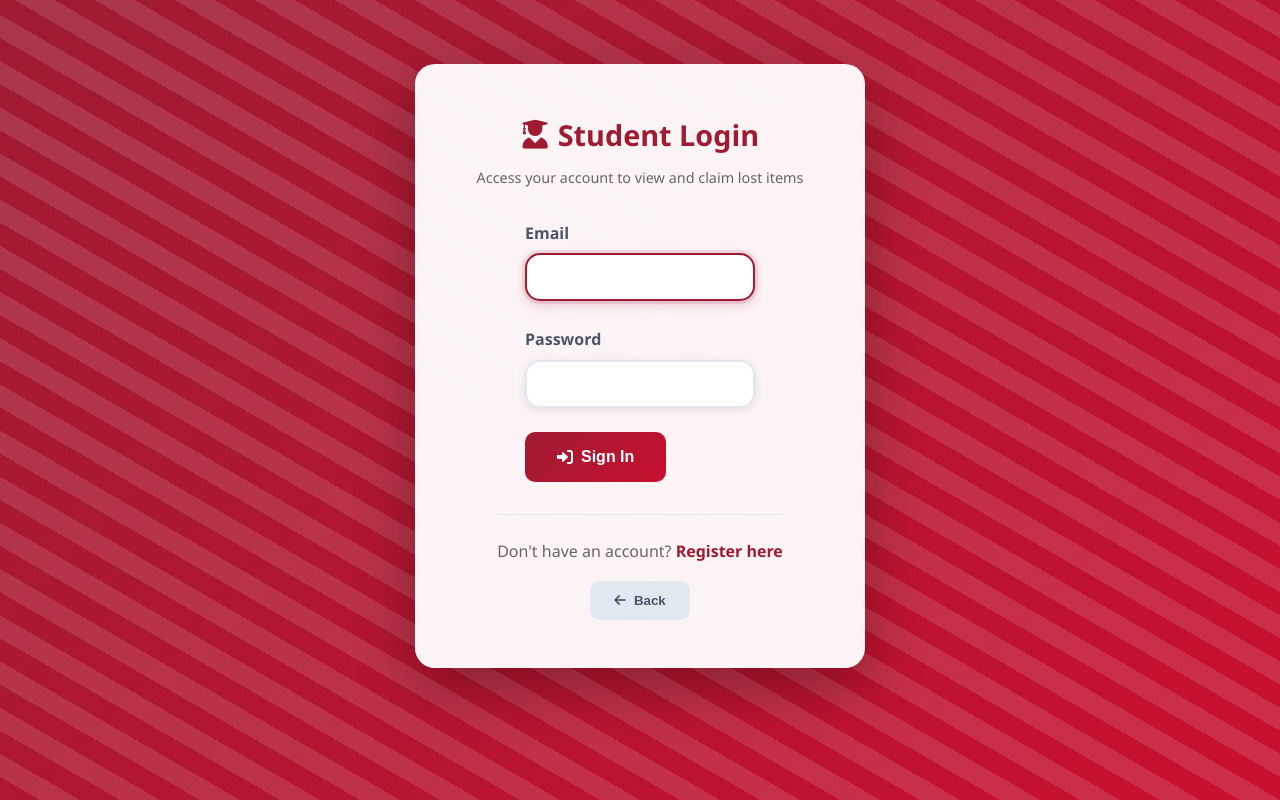
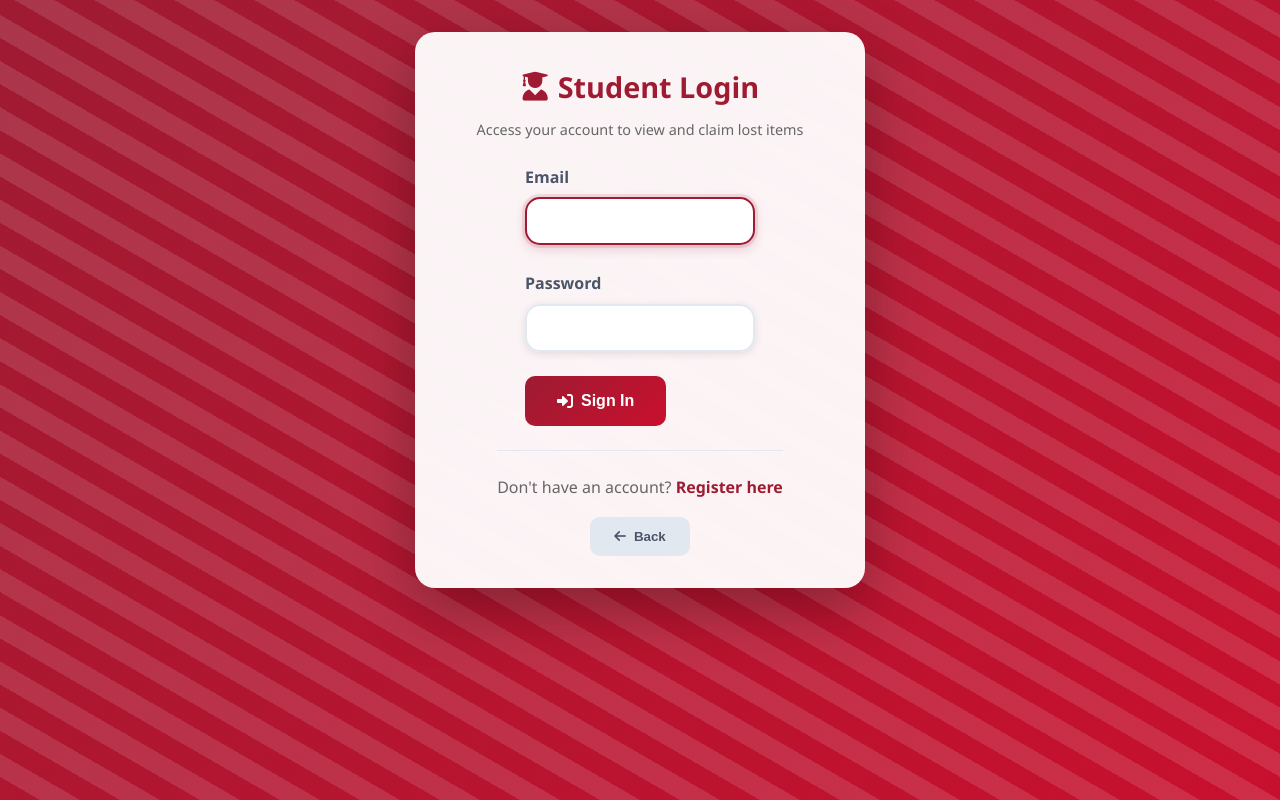
Before and after one commit to laverette/LostandFound, a plain HTML site: page frontend/index.html in a window 1280 px wide. Both pictures are taken after a click on the button "Sign in as Student". Drawn offline with Linux system fonts and the light colour scheme; no server answers.

Commit message:
final fix

```diff
--- a/frontend/resources/styles/index.css
+++ b/frontend/resources/styles/index.css
@@ -360,7 +360,7 @@ body::before {
     justify-content: center;
     background: linear-gradient(135deg, #9E1B32, #C8102E);
     position: relative;
-    padding: 2rem 0;
+    padding: 1rem 0;
 }
 
 .auth-page::before {
@@ -383,12 +383,12 @@ body::before {
 .auth-container {
     background: rgba(255, 255, 255, 0.95);
     backdrop-filter: blur(10px);
-    padding: 3rem;
+    padding: 2rem;
     border-radius: 20px;
     box-shadow: 0 20px 60px rgba(0, 0, 0, 0.3);
     max-width: 450px;
     width: 90%;
-    margin: 2rem auto;
+    margin: 1rem auto;
     display: flex;
     flex-direction: column;
     justify-content: flex-start;
@@ -400,7 +400,7 @@ body::before {
 
 .auth-header {
     text-align: center;
-    margin-bottom: 2rem;
+    margin-bottom: 1.5rem;
 }
 
 .auth-header h2 {
@@ -439,7 +439,7 @@ body::before {
 }
 
 .auth-form {
-    margin-bottom: 2rem;
+    margin-bottom: 1.5rem;
 }
 
 .auth-footer {
```
